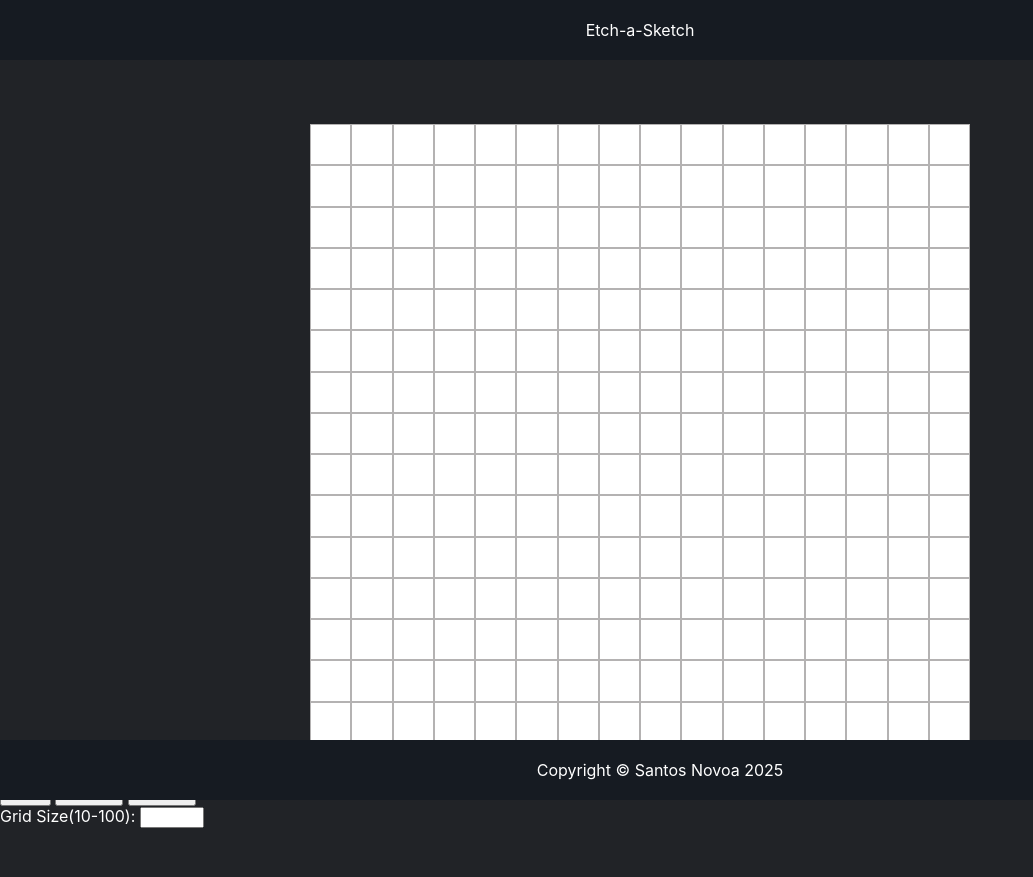
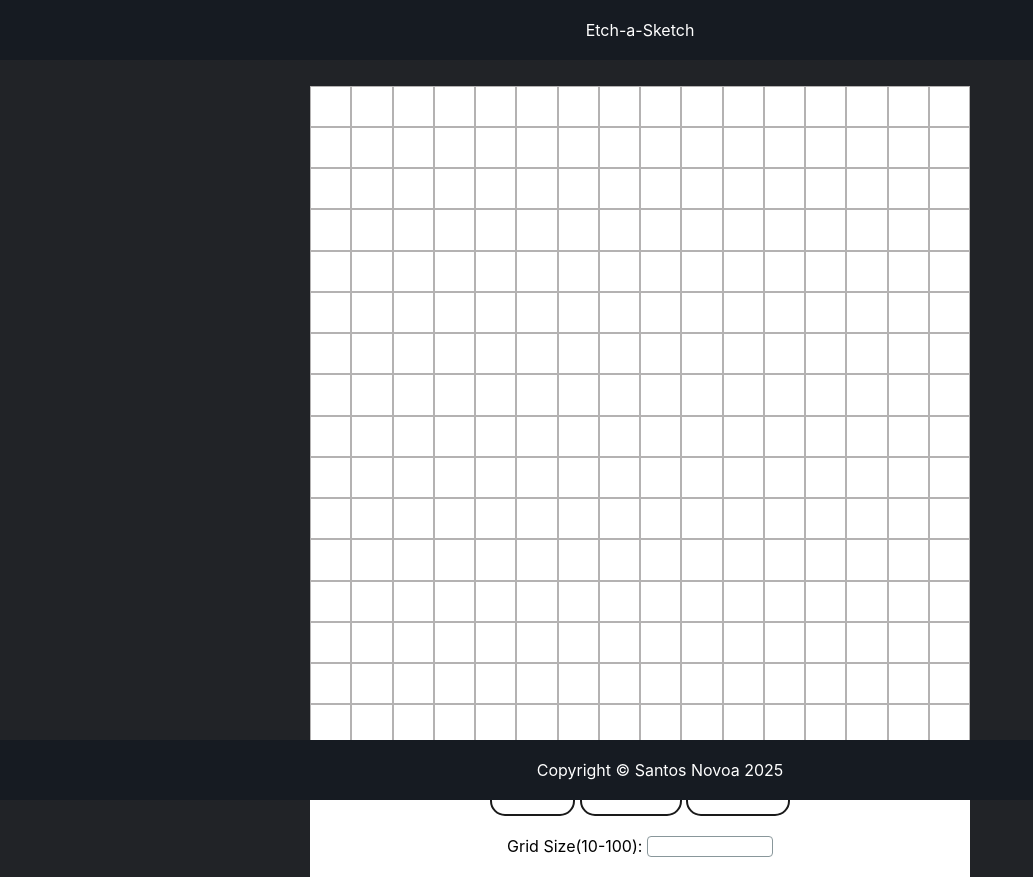
Before and after one commit to SantosNovoa/etch-a-sketch, a plain HTML site: page index.html in a window 1280 px wide. Shown: the whole page, without its empty margins (0-1033 px from the left). Before the commit the page ends 828 px from the top, so only its background shows below. Drawn offline with Linux system fonts and the light colour scheme.

Commit message:
Input form and buttons styling

```diff
--- a/style.css
+++ b/style.css
@@ -11,12 +11,14 @@ body {
   padding: 20px;
   background-color: #161b22;
 }
-
+.container {
+  padding-top: 2%;
+}
 .screen {
   width: 660px;
   height: 660px;
   margin: 0 auto;
-  padding-top: 5%;
+  background-color: white;
 }
 .row {
   display: flex;
@@ -25,6 +27,20 @@ body {
 .cell {
   border: 0.01px solid rgb(180, 178, 178);
   box-sizing: border-box;
+}
+
+.no-border {
+  border: none !important;
+}
+
+
+.input-hub {
+  padding-top: 20px;
+  text-align: center;
+  background-color: white;
+  width: 660px;
+  margin: 0 auto;
+  color: black;
 }
 
 .footer{
@@ -36,3 +52,77 @@ body {
     width: 100%;
     padding: 20px;
 }
+
+
+
+/* CSS button by Foundation */
+button,
+input[type="submit"] {
+  appearance: none;
+  background-color: white;
+  border: 2px solid #1A1A1A;
+  border-radius: 15px;
+  box-sizing: border-box;
+  color: #3B3B3B;
+  cursor: pointer;
+  display: inline-block;
+  font-family: Roobert,-apple-system,BlinkMacSystemFont,"Segoe UI",Helvetica,Arial,sans-serif,"Apple Color Emoji","Segoe UI Emoji","Segoe UI Symbol";
+  font-size: 12px;
+  font-weight: 600;
+  margin: 0;
+  min-width: 0;
+  outline: none;
+  padding: 16px 24px;
+  text-align: center;
+  text-decoration: none;
+  transition: all 300ms cubic-bezier(.23, 1, 0.32, 1);
+  user-select: none;
+  -webkit-user-select: none;
+  touch-action: manipulation;
+  width: auto;
+  will-change: transform;
+  height: 50px;
+}
+
+button:disabled,
+input[type="submit"]:disabled {
+  pointer-events: none;
+}
+
+button:hover,
+input[type="submit"]:hover {
+  color: #fff;
+  background-color: #1A1A1A;
+  box-shadow: rgba(0, 0, 0, 0.25) 0 8px 15px;
+  transform: translateY(-2px);
+}
+
+button:active,
+input[type="submit"]:active {
+  box-shadow: none;
+  transform: translateY(0);
+}
+
+form {
+  padding-top: 20px;
+  padding-bottom: 20px;
+}
+
+input#quantity{
+width: 100px;
+height: 17px;
+border-radius: 4px;
+padding-left: 12px;
+font-size: 14px;
+font-weight: normal;
+border: 1px solid rgb(137, 151, 155);
+transition: border-color 150ms ease-in-out 0s;
+outline: none;
+color: rgb(33, 49, 60);
+background-color: rgb(255, 255, 255);
+padding-right: 12px;
+}
+
+input#quantity:hover{
+  box-shadow: rgb(231 238 236) 0px 0px 0px 3px;
+}
```
